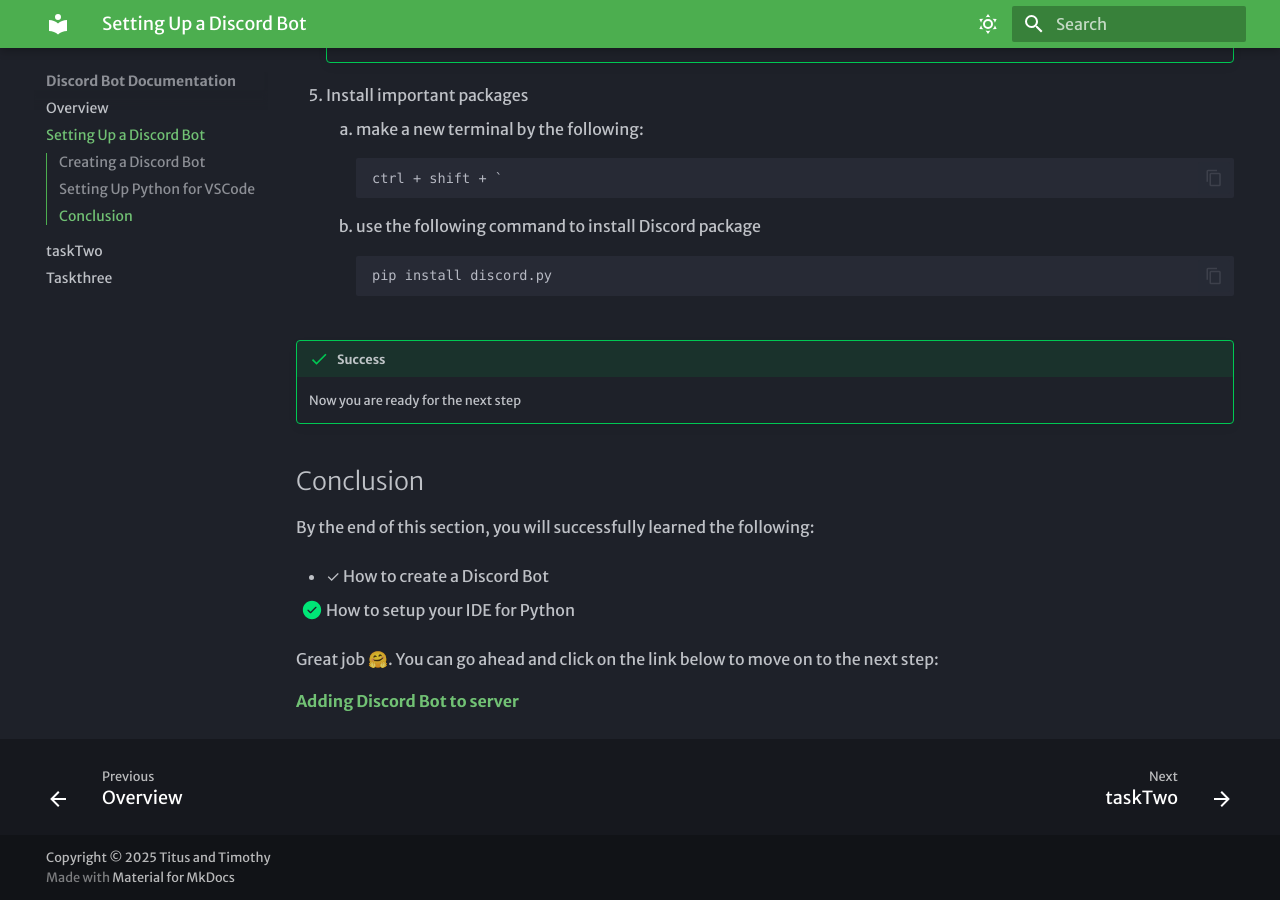
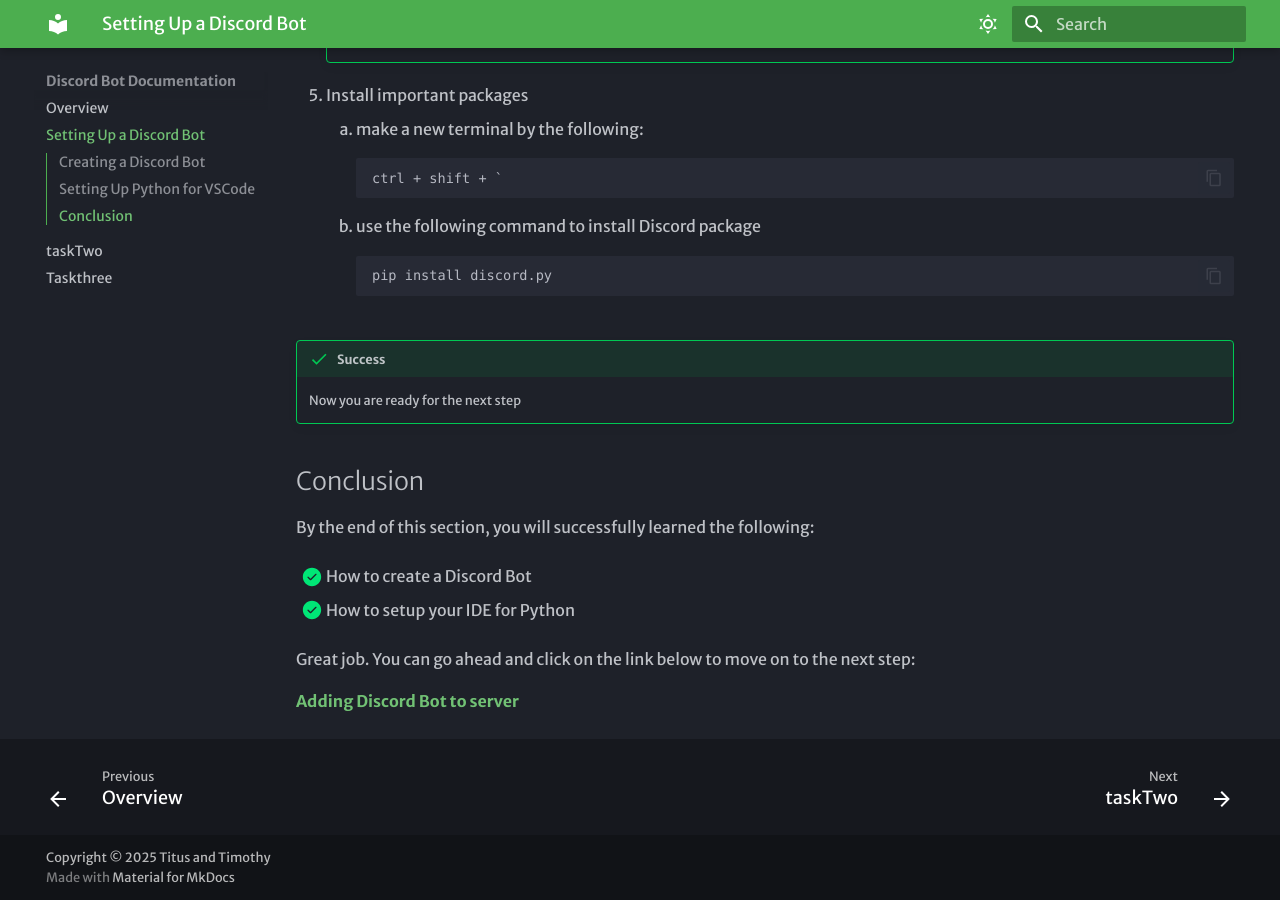
Before and after one commit to TitusLee2000/Discord-Bot-Documentation, an MkDocs documentation site: the page built from docs/taskOne.md, in a window 1280 px wide and 900 px high, scrolled down 4212 px. Built offline with MkDocs 1.6.1 and Material for MkDocs 9.7.7, drawn with Linux system fonts in a browser that asks for light colours; some web fonts are replaced.

```diff
--- a/docs/taskOne.md
+++ b/docs/taskOne.md
@@ -121,10 +121,10 @@ Next we will start up the new porject in VSCode
 
 By the end of this section, you will successfully learned the following:
 
-- ✓ How to create a Discord Bot
+- [x] How to create a Discord Bot
 
 - [x] How to setup your IDE for Python
 
-Great job 🤗. You can go ahead and click on the link below to move on to the next step:
+Great job. You can go ahead and click on the link below to move on to the next step:
 
 **[Adding Discord Bot to server](taskTwo.md)**
```
